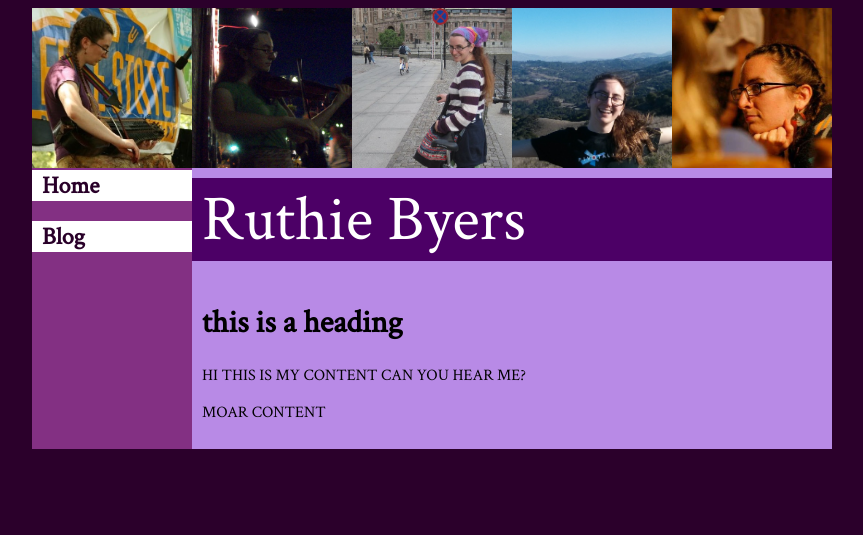
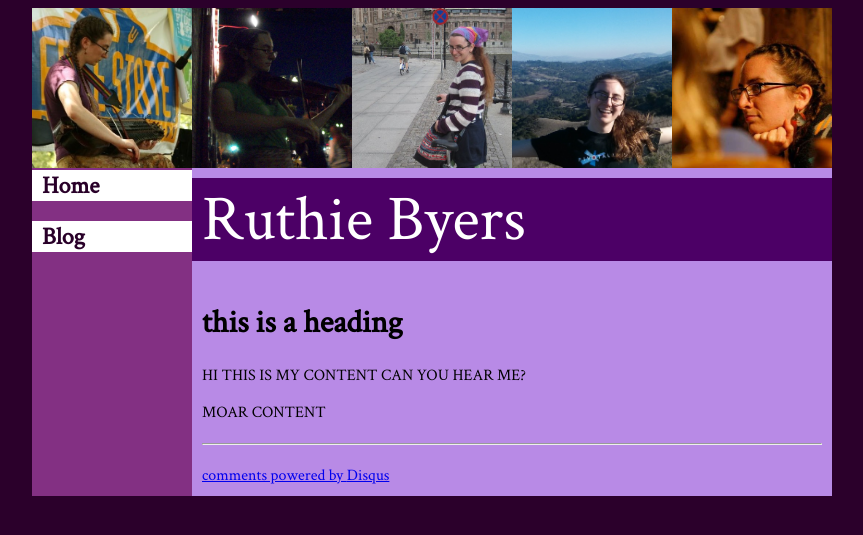
Before and after one commit to ruthie/ruthie.github.io, a Jekyll site: the page built from _posts/2014-1-15-test.md, in a window 1280 px wide. Shown: the top 535 px of the page, without its empty margins (208-1071 px from the left). Built offline with Jekyll 4.4.1, drawn with Linux system fonts in a browser that asks for light colours; comment, search, counter and statistics services are not loaded.

Commit message:
Add blog layout with comments

```diff
--- /dev/null
+++ b/_includes/comments.html
@@ -0,0 +1,14 @@
+<div id="disqus_thread"></div>
+  <script type="text/javascript">
+        /* * * CONFIGURATION VARIABLES: EDIT BEFORE PASTING INTO YOUR WEBPAGE * * */
+        var disqus_shortname = 'ruthiebyers'; // required: replace example with your forum shortname
+
+        /* * * DON'T EDIT BELOW THIS LINE * * */
+        (function() {
+            var dsq = document.createElement('script'); dsq.type = 'text/javascript'; dsq.async = true;
+            dsq.src = '//' + disqus_shortname + '.disqus.com/embed.js';
+            (document.getElementsByTagName('head')[0] || document.getElementsByTagName('body')[0]).appendChild(dsq);
+        })();
+  </script>
+  <noscript>Please enable JavaScript to view the <a href="http://disqus.com/?ref_noscript">comments powered by Disqus.</a></noscript>
+<a href="http://disqus.com" class="dsq-brlink">comments powered by <span class="logo-disqus">Disqus</span></a>
--- /dev/null
+++ b/_layouts/blog.html
@@ -0,0 +1,31 @@
+<head>
+  <title>{{page.title}}</title>
+  <link rel="stylesheet" type="text/css" href="/ruthie.css"></link>
+  <link href="http://fonts.googleapis.com/css?family=Crimson+Text:400" rel="stylesheet" type="text/css">
+</head>
+
+<body>
+<div class="wrapper">
+{% include pictures.html %}
+
+<table class="wrapper">
+<tr>
+  <td class="sidebar nospace">
+    {% include sidebar.html %}
+  </td>
+  <td class="nospace">
+    <div>
+      {% include header.html %}
+      <div class="content">
+      {{content}}
+
+      <hr class="divider">
+
+      {% include comments.html %}
+      </div>
+    </div>
+  </td>
+</tr>
+</table>
+<div>
+</body>
--- a/ruthie.css
+++ b/ruthie.css
@@ -59,3 +59,8 @@
     text-decoration: none;
     color: #290029;
 }
+
+.divider{
+    margin-top: 20px;
+    margin-bottom: 20px;
+}
```
Also changed, not shown: _posts/2014-1-15-test.md (+1 -1 lines).
